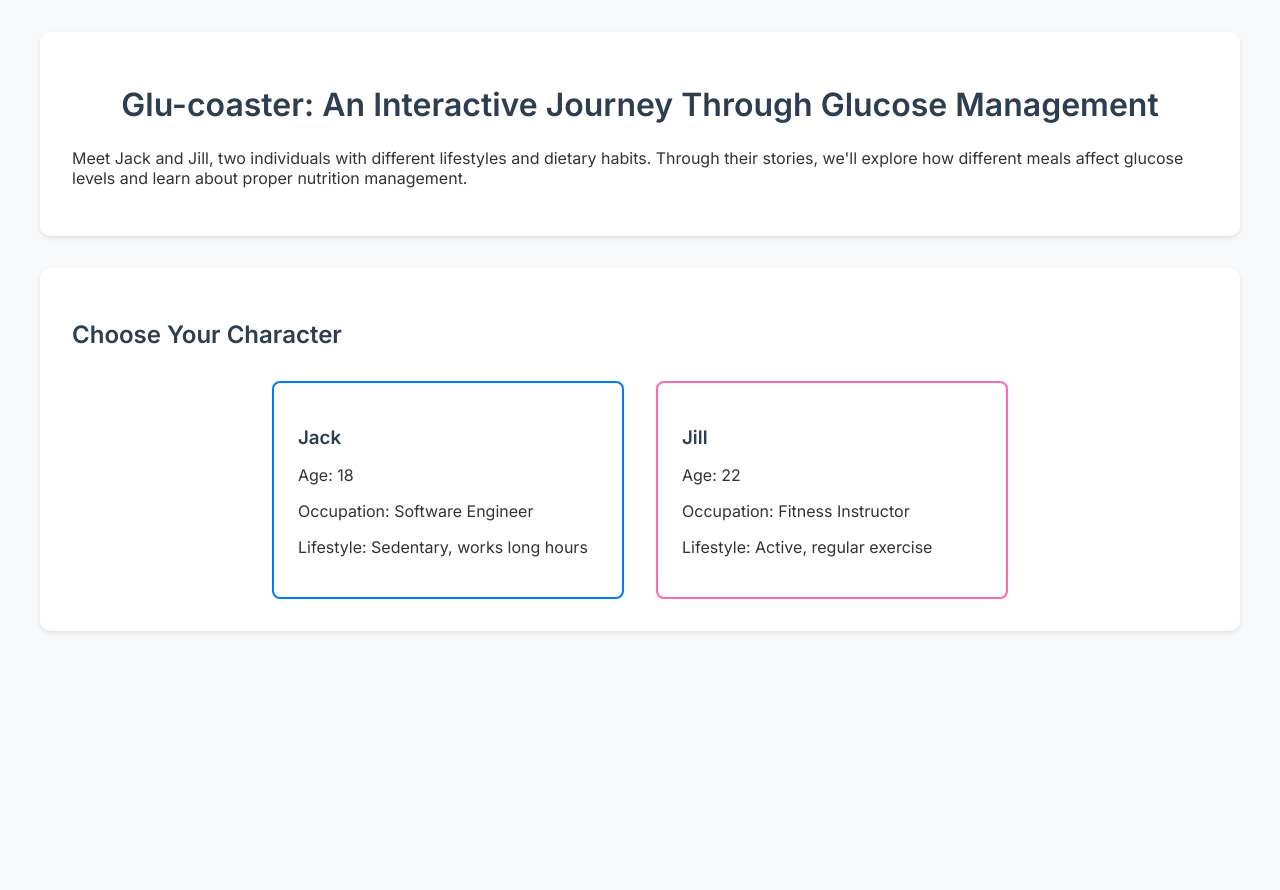
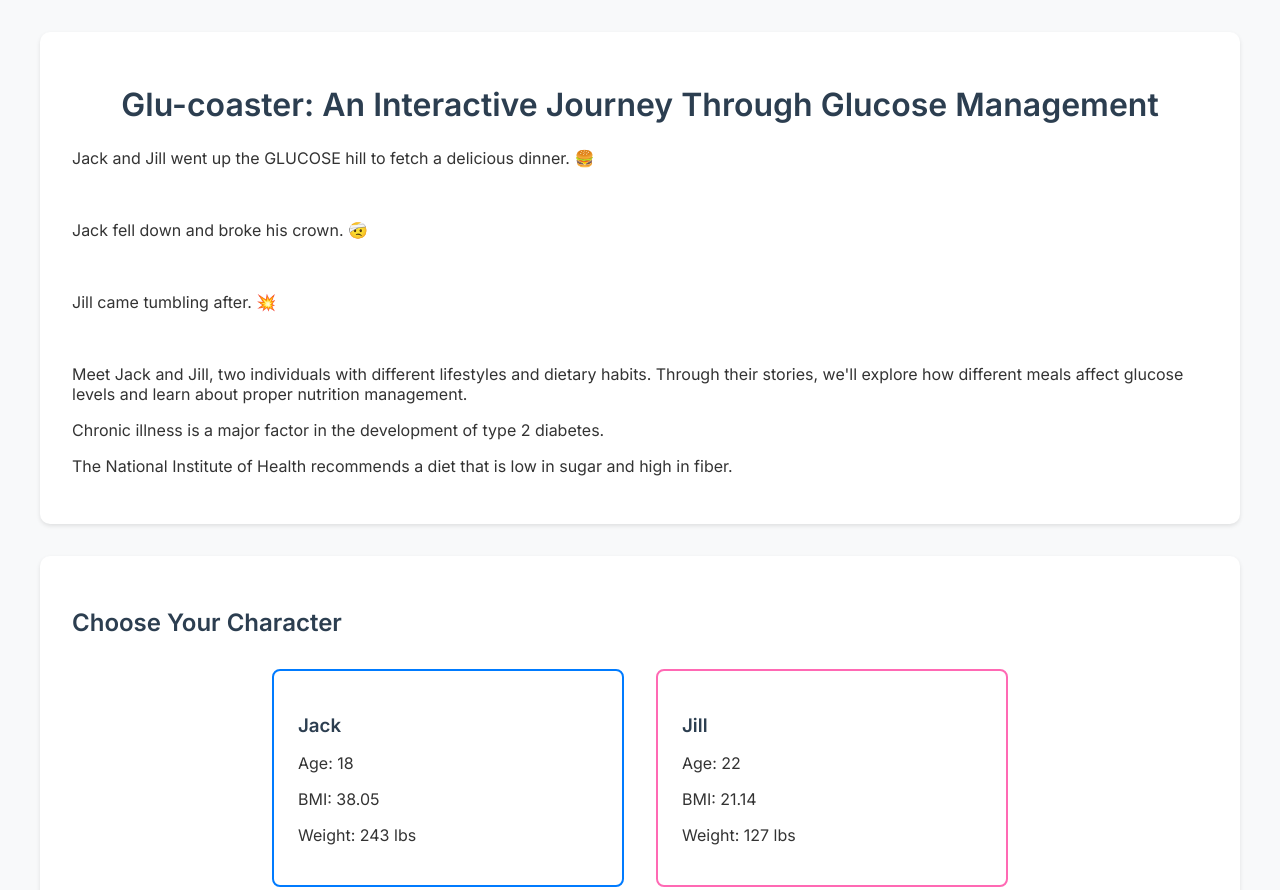
Before and after one commit to echungg1/Glu-coaster, a plain HTML site: page index.html in a window 1280 px wide. Shown: the top 890 px of the page. Before the commit the page ends 800 px from the top, so only its background shows below. Drawn offline with nearby package versions, Linux system fonts and the light colour scheme.

Commit message:
storytelling text added

```diff
--- a/index.html
+++ b/index.html
@@ -13,7 +13,16 @@
     <div class="container">
         <div id="story" class="section">
             <h1>Glu-coaster: An Interactive Journey Through Glucose Management</h1>
+            <p>Jack and Jill went up the GLUCOSE hill to fetch a delicious dinner. 🍔</p>
+            <br>
+            <p>Jack fell down and broke his crown. 🤕</p>
+            <br>
+            <p>Jill came tumbling after. 💥</p>
+            <br>
             <p>Meet Jack and Jill, two individuals with different lifestyles and dietary habits. Through their stories, we'll explore how different meals affect glucose levels and learn about proper nutrition management.</p>
+            <p> Chronic illness is a major factor in the development of type 2 diabetes. </p>
+            <p> The National Institute of Health recommends a diet that is low in sugar and high in fiber. </p>
+
         </div>
 
         <div id="character-selection" class="section">
@@ -22,14 +31,14 @@
                 <div class="character-card" data-character="jack">
                     <h3>Jack</h3>
                     <p>Age: 18</p>
-                    <p>Occupation: Software Engineer</p>
-                    <p>Lifestyle: Sedentary, works long hours</p>
+                    <p>BMI: 38.05</p>
+                    <p>Weight: 243 lbs</p>
                 </div>
                 <div class="character-card" data-character="jill">
                     <h3>Jill</h3>
                     <p>Age: 22</p>
-                    <p>Occupation: Fitness Instructor</p>
-                    <p>Lifestyle: Active, regular exercise</p>
+                    <p>BMI: 21.14</p>
+                    <p>Weight: 127 lbs</p>
                 </div>
             </div>
         </div>
@@ -56,6 +65,13 @@
         <div id="conclusion" class="section hidden">
             <h2>Summary</h2>
             <p>This meal's impact on glucose levels shows how different nutritional compositions affect blood sugar. Understanding these patterns helps in making informed dietary choices.</p>
+            <h3>Nutritional Balance is Complex</h3>
+            <p>Our visualization highlights how various nutrients(carbohydrates, protein, fat, and fiber) interact with one another. Rather than focusing on each nutrient in isolation, it’s essential to consider how they align collectively with recommended daily baselines. It is important to identify imbalances and gain a better understanding of nutritional intake.</p>
+            <h3>Glucose Management is Time-Sensitive</h3>
+            <p>The glucose line chart illustrates how blood sugar levels fluctuate over the course of a day. These changes are closely tied to the timing of meals, with breakfast, lunch, and dinner each producing distinct patterns in glucose response. Dotted vertical lines indicate mealtimes, helping users easily correlate glucose spikes or drops with specific eating events, thereby emphasizing the importance of when we eat, not just what we eat.</p>
+            <h3>Health Implications are Long-term</h3>
+            <p>Our key takeaway underscores that managing glucose levels is not only about short-term stability but also about preventing serious long-term health risks. Frequent spikes in blood sugar can gradually contribute to chronic conditions such as insulin resistance, type 2 diabetes, and cardiovascular disease. Additionally, poor glucose control may lead to complications affecting the kidneys, eyesight, and nerves which highlights the broader health consequences of sustained imbalances.</p>
+
             <button id="try-again">Try Again</button>
         </div>
     </div>
```
